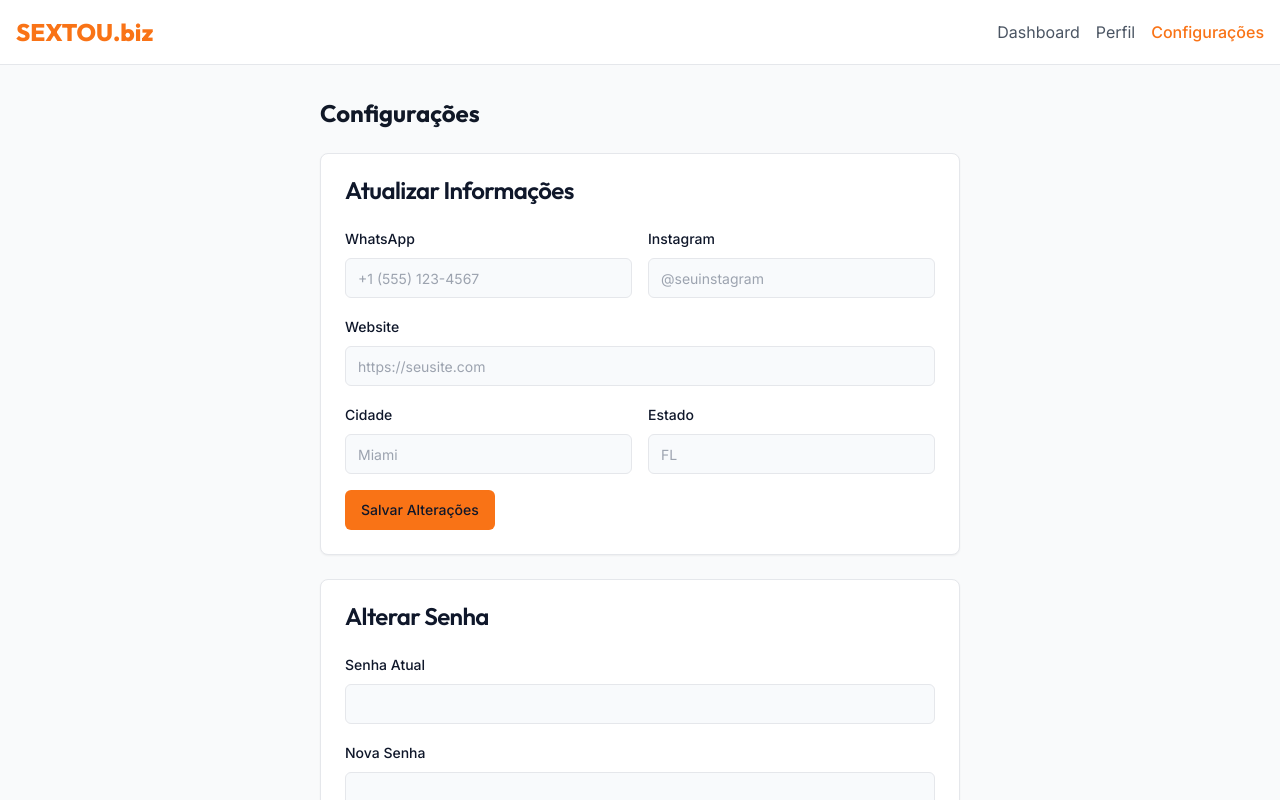
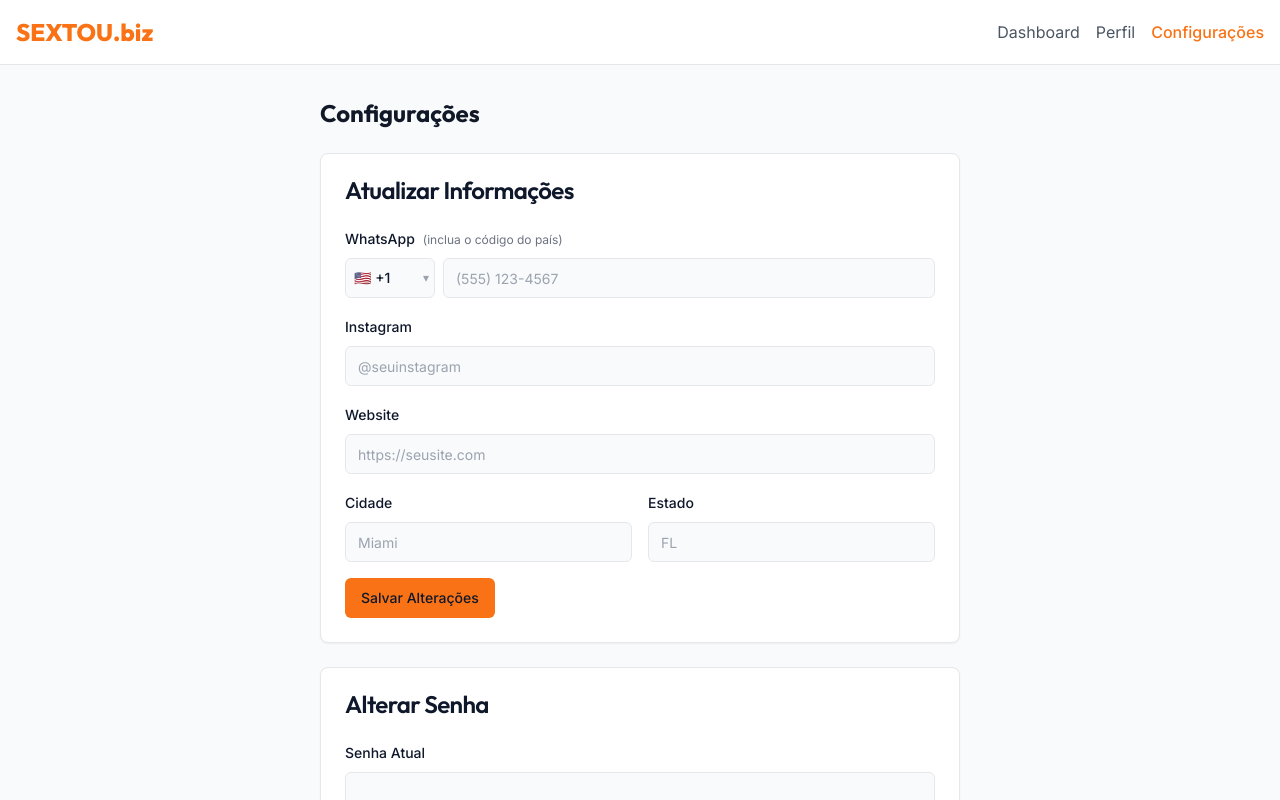
Before and after one commit to sergiomvj/denuncia, a Next.js app: page /dashboard/configuracoes in a window 1280 px wide. Shown: the top 800 px of the page. Built offline with nearby package versions, Linux system fonts and the light colour scheme.

Commit message:
feat: implement user registration system with validation, API route, and sign-up page

```diff
--- a/app/api/ads/route.ts
+++ b/app/api/ads/route.ts
@@ -19,7 +19,7 @@ const createAdSchema = z.object({
   state: z.string().trim().min(2, "Estado e obrigatorio"),
   deliveryType: z.enum(["LOCAL", "ONLINE", "BOTH"]),
   externalLink: z.string().trim().url("Link externo invalido").optional().or(z.literal("")),
-  whatsappContact: z.string().trim().min(10, "WhatsApp e obrigatorio"),
+  whatsappContact: z.string().trim().min(8, "Informe um WhatsApp valido com codigo do pais (ex: +1 5551234567)"),
   images: z.array(z.string().url()).optional(),
   imageOrientation: z.enum(["VERTICAL", "HORIZONTAL"]).default("VERTICAL"),
 })
--- a/app/api/register/route.ts
+++ b/app/api/register/route.ts
@@ -11,7 +11,7 @@ const registerSchema = z.object({
   password: z.string().min(6, "Senha deve ter pelo menos 6 caracteres"),
   fullName: z.string().trim().min(2, "Nome completo e obrigatorio"),
   businessName: z.string().trim().min(2, "Nome da empresa e obrigatorio"),
-  whatsapp: z.string().trim().min(10, "WhatsApp e obrigatorio"),
+  whatsapp: z.string().trim().min(8, "Informe um WhatsApp valido com codigo do pais (ex: +1 5551234567)"),
   city: z.string().trim().min(2, "Cidade e obrigatoria"),
   state: z.string().trim().min(2, "Estado e obrigatorio"),
   instagram: optionalTrimmedString,
--- a/app/cadastro/page.tsx
+++ b/app/cadastro/page.tsx
@@ -6,6 +6,7 @@ import { useRouter } from "next/navigation"
 import Link from "next/link"
 import { Button } from "@/components/ui/button"
 import { Input } from "@/components/ui/input"
+import { PhoneInput } from "@/components/phone-input"
 import {
   Card,
   CardContent,
@@ -211,15 +212,14 @@ export default function CadastroPage() {
 
             <div className="space-y-2">
               <label htmlFor="whatsapp" className="text-sm font-medium">
-                WhatsApp
+                WhatsApp <span className="text-[#F97316]">*</span>
+                <span className="ml-2 text-xs font-normal text-gray-500">(inclua o código do país)</span>
               </label>
-              <Input
+              <PhoneInput
                 id="whatsapp"
                 name="whatsapp"
-                type="tel"
-                placeholder="+1 (555) 123-4567"
                 value={formData.whatsapp}
-                onChange={handleChange}
+                onChange={(val) => setFormData({ ...formData, whatsapp: val })}
                 required
               />
             </div>
--- a/app/dashboard/admin/novo-usuario/page.tsx
+++ b/app/dashboard/admin/novo-usuario/page.tsx
@@ -4,6 +4,7 @@ import { useState } from "react"
 import { useRouter } from "next/navigation"
 import Link from "next/link"
 import { LogoutButton } from "@/components/logout-button"
+import { PhoneInput } from "@/components/phone-input"
 
 export default function NovoUsuarioPage() {
   const router = useRouter()
@@ -132,12 +133,11 @@ export default function NovoUsuarioPage() {
             <div>
               <label className="block text-sm font-medium text-gray-700 mb-1">
                 WhatsApp
+                <span className="ml-2 text-xs font-normal text-gray-500">(inclua o código do país)</span>
               </label>
-              <input
-                type="text"
+              <PhoneInput
                 value={form.whatsapp}
-                onChange={(e) => setForm({ ...form, whatsapp: e.target.value })}
-                className="w-full px-4 py-2 border rounded-lg text-sm"
+                onChange={(val) => setForm({ ...form, whatsapp: val })}
               />
             </div>
 
--- a/app/dashboard/anunciar/page.tsx
+++ b/app/dashboard/anunciar/page.tsx
@@ -15,6 +15,7 @@ import {
   CardTitle,
 } from "@/components/ui/card"
 import { ImageUpload } from "@/components/image-upload"
+import { PhoneInput } from "@/components/phone-input"
 
 interface Category {
   id: string
@@ -507,14 +508,13 @@ export default function CriarAnuncioPage() {
                   <div className="space-y-2">
                     <label htmlFor="whatsappContact" className="text-sm font-medium">
                       WhatsApp para Contato
+                      <span className="ml-2 text-xs font-normal text-gray-500">(inclua o código do país)</span>
                     </label>
-                    <Input
+                    <PhoneInput
                       id="whatsappContact"
                       name="whatsappContact"
-                      type="tel"
-                      placeholder="+1 (555) 123-4567"
                       value={formData.whatsappContact}
-                      onChange={handleChange}
+                      onChange={(val) => setFormData({ ...formData, whatsappContact: val })}
                       required
                     />
                   </div>
--- a/app/dashboard/configuracoes/page.tsx
+++ b/app/dashboard/configuracoes/page.tsx
@@ -6,11 +6,13 @@ import { signOut } from "next-auth/react"
 import { Button } from "@/components/ui/button"
 import { Input } from "@/components/ui/input"
 import { Card, CardContent, CardHeader, CardTitle } from "@/components/ui/card"
+import { PhoneInput } from "@/components/phone-input"
 
 export default function ConfiguracoesPage() {
   const router = useRouter()
   const [loading, setLoading] = useState(false)
   const [message, setMessage] = useState({ type: "", text: "" })
+  const [whatsapp, setWhatsapp] = useState("")
 
   const handleLogout = async () => {
     await signOut({ redirect: true, callbackUrl: "/" })
@@ -23,7 +25,7 @@ export default function ConfiguracoesPage() {
 
     const formData = new FormData(e.currentTarget)
     const data = {
-      whatsapp: formData.get("whatsapp"),
+      whatsapp: whatsapp || formData.get("whatsapp"),
       instagram: formData.get("instagram"),
       website: formData.get("website"),
       city: formData.get("city"),
@@ -80,10 +82,17 @@ export default function ConfiguracoesPage() {
           </CardHeader>
           <CardContent>
             <form onSubmit={handleUpdateProfile} className="space-y-4">
-              <div className="grid grid-cols-2 gap-4">
+              <div className="grid grid-cols-1 gap-4">
                 <div className="space-y-2">
-                  <label className="text-sm font-medium">WhatsApp</label>
-                  <Input name="whatsapp" placeholder="+1 (555) 123-4567" />
+                  <label className="text-sm font-medium">
+                    WhatsApp
+                    <span className="ml-2 text-xs font-normal text-gray-500">(inclua o código do país)</span>
+                  </label>
+                  <PhoneInput
+                    name="whatsapp"
+                    value={whatsapp}
+                    onChange={setWhatsapp}
+                  />
                 </div>
                 <div className="space-y-2">
                   <label className="text-sm font-medium">Instagram</label>
--- /dev/null
+++ b/components/phone-input.tsx
@@ -0,0 +1,121 @@
+"use client"
+
+import { useState, useEffect } from "react"
+
+// Códigos de país mais comuns para brasileiros nos EUA e Brasil
+const COUNTRY_CODES = [
+  { code: "+1",   flag: "🇺🇸", label: "EUA / Canadá",     country: "US" },
+  { code: "+55",  flag: "🇧🇷", label: "Brasil",            country: "BR" },
+  { code: "+52",  flag: "🇲🇽", label: "México",            country: "MX" },
+  { code: "+54",  flag: "🇦🇷", label: "Argentina",         country: "AR" },
+  { code: "+351", flag: "🇵🇹", label: "Portugal",          country: "PT" },
+  { code: "+44",  flag: "🇬🇧", label: "Reino Unido",       country: "GB" },
+  { code: "+34",  flag: "🇪🇸", label: "Espanha",           country: "ES" },
+  { code: "+49",  flag: "🇩🇪", label: "Alemanha",          country: "DE" },
+  { code: "+33",  flag: "🇫🇷", label: "França",            country: "FR" },
+  { code: "+39",  flag: "🇮🇹", label: "Itália",            country: "IT" },
+  { code: "+61",  flag: "🇦🇺", label: "Austrália",         country: "AU" },
+  { code: "+81",  flag: "🇯🇵", label: "Japão",             country: "JP" },
+]
+
+interface PhoneInputProps {
+  id?: string
+  name?: string
+  value: string
+  onChange: (value: string) => void
+  required?: boolean
+  placeholder?: string
+  defaultCountryCode?: string
+  className?: string
+}
+
+/**
+ * Input de telefone com seletor de código de país obrigatório.
+ * O valor emitido pelo onChange já inclui o código de país (ex: "+1 (555) 123-4567").
+ * Se o valor inicial já começar com "+", tenta identificar o código automaticamente.
+ */
+export function PhoneInput({
+  id,
+  name,
+  value,
+  onChange,
+  required,
+  placeholder,
+  defaultCountryCode = "+1",
+  className,
+}: PhoneInputProps) {
+  const [countryCode, setCountryCode] = useState(defaultCountryCode)
+  const [localNumber, setLocalNumber] = useState("")
+
+  // Parse inicial: separa código do número se o value já vier preenchido
+  useEffect(() => {
+    if (!value) {
+      setLocalNumber("")
+      return
+    }
+    const matched = COUNTRY_CODES.find((c) => value.startsWith(c.code))
+    if (matched) {
+      setCountryCode(matched.code)
+      setLocalNumber(value.slice(matched.code.length).trim())
+    } else if (value.startsWith("+")) {
+      // Código não listado — mantém como está no localNumber
+      setLocalNumber(value)
+    } else {
+      setLocalNumber(value)
+    }
+    // Só roda no mount
+    // eslint-disable-next-line react-hooks/exhaustive-deps
+  }, [])
+
+  const handleNumberChange = (e: React.ChangeEvent<HTMLInputElement>) => {
+    const raw = e.target.value
+    setLocalNumber(raw)
+    onChange(raw ? `${countryCode} ${raw}`.trim() : "")
+  }
+
+  const handleCodeChange = (e: React.ChangeEvent<HTMLSelectElement>) => {
+    const newCode = e.target.value
+    setCountryCode(newCode)
+    onChange(localNumber ? `${newCode} ${localNumber}`.trim() : "")
+  }
+
+  const selectedCountry = COUNTRY_CODES.find((c) => c.code === countryCode)
+
+  return (
+    <div className={`flex gap-2 ${className ?? ""}`}>
+      {/* Seletor de código de país */}
+      <div className="relative flex-shrink-0">
+        <select
+          value={countryCode}
+          onChange={handleCodeChange}
+          required={required}
+          aria-label="Código do país"
+          className="h-10 appearance-none rounded-md border border-input bg-background pl-2 pr-6 text-sm font-medium focus:outline-none focus:ring-2 focus:ring-[#F97316] cursor-pointer"
+          style={{ minWidth: "90px" }}
+        >
+          {COUNTRY_CODES.map((c) => (
+            <option key={c.code} value={c.code}>
+              {c.flag} {c.code}
+            </option>
+          ))}
+        </select>
+        {/* Seta customizada */}
+        <span className="pointer-events-none absolute right-1.5 top-1/2 -translate-y-1/2 text-gray-400 text-xs">▾</span>
+      </div>
+
+      {/* Campo do número */}
+      <div className="flex-1 relative">
+        <input
+          id={id}
+          name={name}
+          type="tel"
+          value={localNumber}
+          onChange={handleNumberChange}
+          required={required}
+          placeholder={placeholder ?? (selectedCountry?.country === "BR" ? "(11) 91234-5678" : "(555) 123-4567")}
+          className="flex h-10 w-full rounded-md border border-input bg-background px-3 py-2 text-sm placeholder:text-muted-foreground focus-visible:outline-none focus-visible:ring-2 focus-visible:ring-[#F97316] disabled:cursor-not-allowed disabled:opacity-50"
+        />
+      </div>
+    </div>
+  )
+}
```
Also changed, not shown: 1 other file (tests, documents, lock files or other folders).
